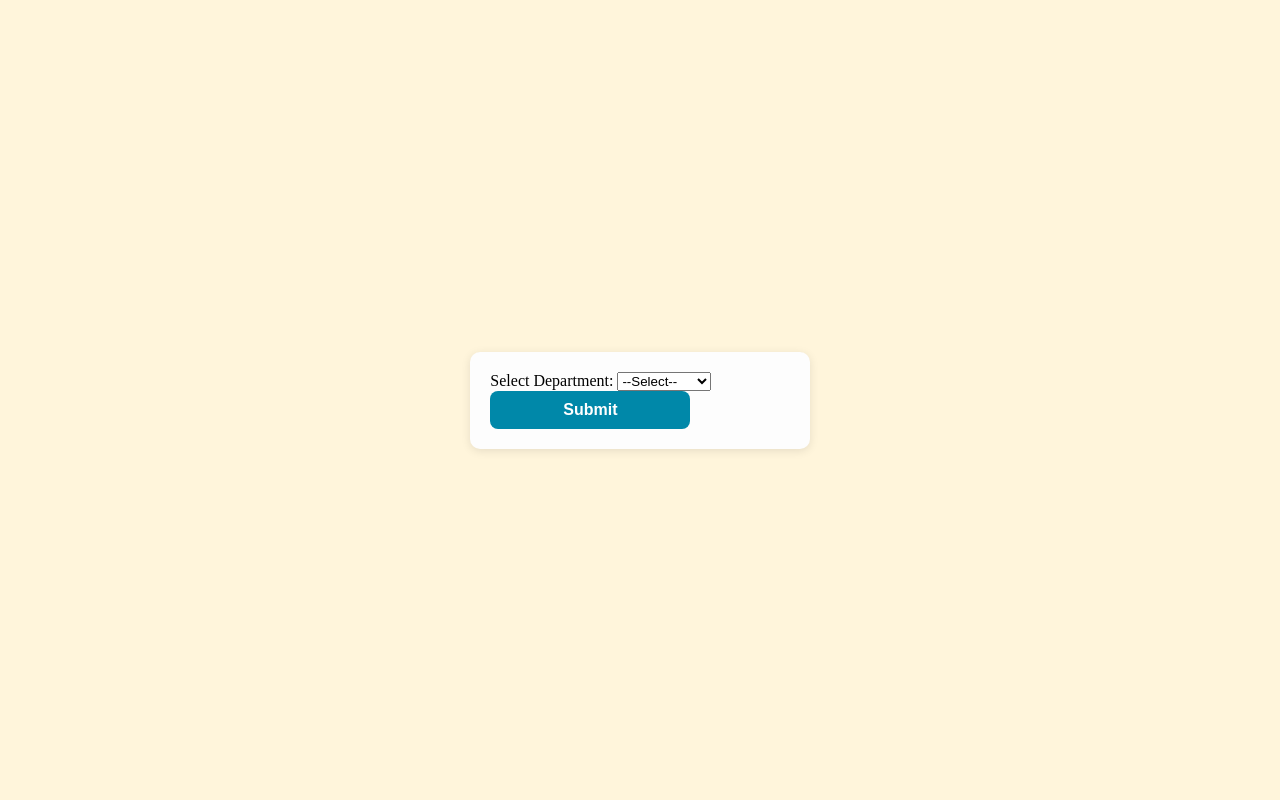
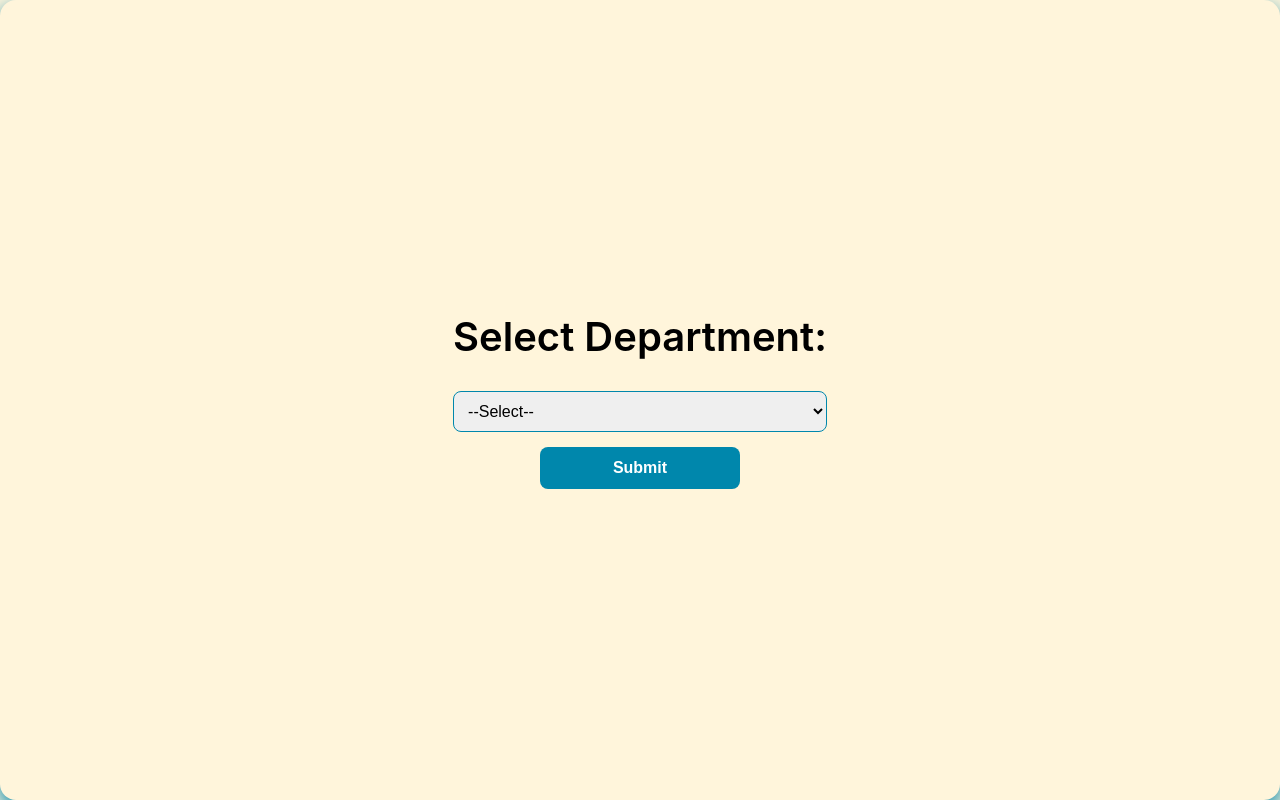
Before and after one commit to Amendamaria/Project_Medico, a website: page dept.html in a window 1280 px wide. Drawn offline with Linux system fonts and the light colour scheme.

Commit message:
Some changes in UI

```diff
--- a/script.js
+++ b/script.js
@@ -26,7 +26,6 @@ form.addEventListener("submit", function (e) {
 
   const dbRef = db.ref();
 
-  // Step 1: Check for duplicate (based on name and phone)
   dbRef.child("patients").once("value", snapshot => {
     let isDuplicate = false;
 
--- a/style.css
+++ b/style.css
@@ -54,6 +54,12 @@ cursor: pointer;
 }
 .btn p{
   font-size: 30px;
+}
+.btn a{
+  text-decoration: none;
+  color: black;
+  font-size: 20px;
+  font-weight: bold;
 }
 .container {
   max-width: 700px;
@@ -192,54 +198,51 @@ button:hover {
     font-size: 0.9rem;
   }
 }
-.dept-form {
-  max-width: 400px;
-  margin: auto;
-  background-color: #fdfdfd;
-  padding: 20px;
-  border-radius: 10px;
-  box-shadow: 0 2px 10px rgba(0,0,0,0.1);
+.wrapper {
+
+  border-radius: 16px;
+  box-shadow: 0 8px 20px #0087AC;
+  text-align: center;
 }
 
-.dept-form h2 {
-  text-align: center;
-  margin-bottom: 20px;
+.dept-form label {
+  font-size: 40px;
+  font-weight: 600;
+  font-family: 'Inter', sans-serif;
+  color: #000000;
+  margin-bottom: 15px;
+  display: block;
 }
 
-.dept-form-group {
-  display: flex;
-  flex-direction: column;
-  margin-bottom: 15px;
+.dept-form select {
+  width: 100%;
+  padding: 10px;
+  margin: 15px 0;
+  border: 1px solid #0087AC;
+  border-radius: 8px;
+  font-size: 16px;
+
+}
+.dept-form select option {
+
+  background-color: #ffffff; /* Option background color */
+  color: #000000;
 }
 
-.dept-form-group label {
-  margin-bottom: 5px;
+.dept-form button {
+  background-color: #0087AC;
+  color: #fff;
+  border: none;
+  padding: 12px 20px;
+  font-size: 16px;
+  border-radius: 8px;
+  cursor: pointer;
+  transition: background-color 0.3s ease;
 }
 
-.dept-form-group select,
-.dept-form-group input[type="date"] {
-  padding: 8px;
-  font-size: 1rem;
-  border: 1px solid #ccc;
-  border-radius: 5px;
+.dept-form button:hover {
+  background-color: #00a5d3;
 }
-
-button {
-  background-color: #0088a9;
-  color: #fff;
-  padding: 10px;
-  border: none;
-  font-weight: bold;
-  font-size: 1rem;
-  border-radius: 8px;
-  cursor: pointer;
-  width: 100%;
-}
-
-button:hover {
-  background-color: #006f88;
-}
-
 .center-box{
   height: 100%;
   display: flex;
```
Also changed, not shown: index.html (+2 -2 lines).
